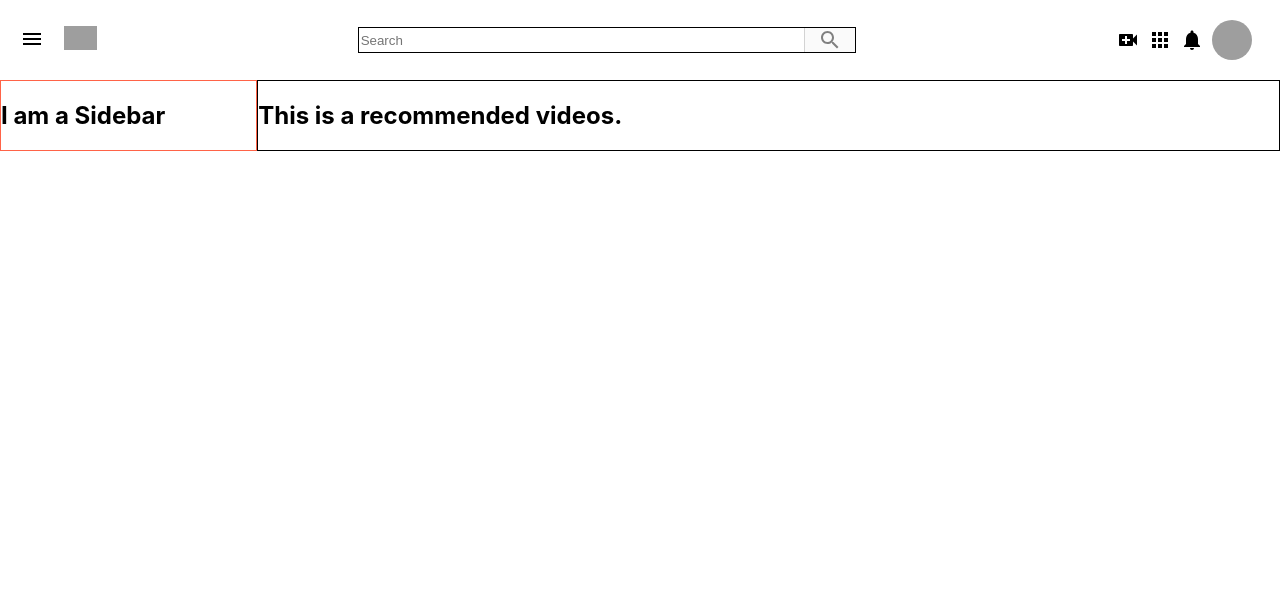
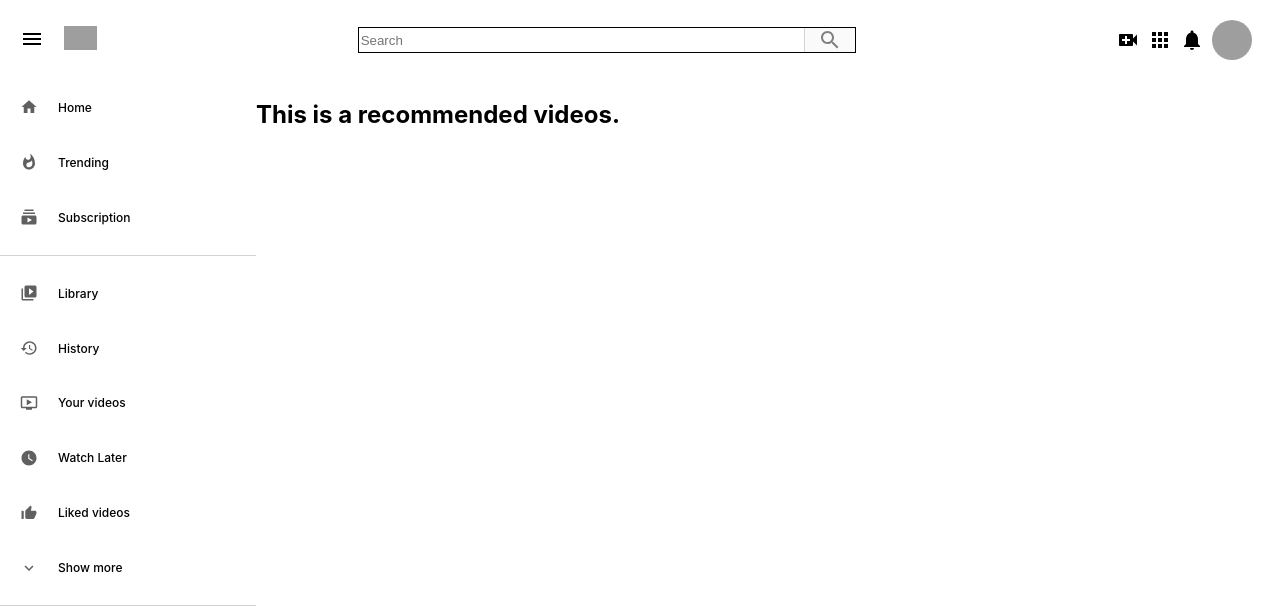
Before and after one commit to EinsVision/Youtube-clone, a React (Create React App) app in the folder youtube-clone/: page / in a window 1280 px wide. Shown: the top 610 px of the page. Built offline with nearby package versions, Linux system fonts and the light colour scheme; grey boxes are pictures that could not be loaded.

Commit message:
sidebar built

```diff
--- a/youtube-clone/public/index.html
+++ b/youtube-clone/public/index.html
@@ -24,7 +24,7 @@
       work correctly both with client-side routing and a non-root public URL.
       Learn how to configure a non-root public URL by running `npm run build`.
     -->
-    <title>React App</title>
+    <title>Youtube clone</title>
   </head>
   <body>
     <noscript>You need to enable JavaScript to run this app.</noscript>
--- a/youtube-clone/src/App.css
+++ b/youtube-clone/src/App.css
@@ -1,4 +1,3 @@
 .app__page{
   display: flex;
-
 }
--- a/youtube-clone/src/RecommendedVideos.css
+++ b/youtube-clone/src/RecommendedVideos.css
@@ -1,4 +1,3 @@
 .recommendedVideos{
   flex: 0.8;
-  border: 1px solid black;
 }
--- a/youtube-clone/src/Sidebar.css
+++ b/youtube-clone/src/Sidebar.css
@@ -1,4 +1,11 @@
 .sidebar{
   flex: 0.2;
-  border: 1px solid tomato;
 }
+
+.sidebar > hr{
+  height: 1px;
+  border: 0;
+  background-color: lightgray;
+  margin-top: 10px;
+  margin-bottom: 10px;
+}
--- a/youtube-clone/src/Sidebar.js
+++ b/youtube-clone/src/Sidebar.js
@@ -1,10 +1,30 @@
 import React from 'react';
 import './Sidebar.css';
+import SidebarRow from './SidebarRow';
+import HomeIcon from '@material-ui/icons/Home';
+import WhatshotIcon from '@material-ui/icons/Whatshot';
+import SubscriptionsIcon from '@material-ui/icons/Subscriptions';
+import VideoLibraryIcon from '@material-ui/icons/VideoLibrary';
+import HistoryIcon from '@material-ui/icons/History';
+import OndemandVideoIcon from '@material-ui/icons/OndemandVideo';
+import WatchLaterIcon from '@material-ui/icons/WatchLater';
+import ThumbUpAltIcon from '@material-ui/icons/ThumbUpAlt';
+import ExpandMoreIcon from '@material-ui/icons/ExpandMore';
 
 function Sidebar() {
   return (
     <div className='sidebar'>
-      <h2> I am a Sidebar</h2>
+      <SidebarRow selected Icon={HomeIcon} title='Home'/>
+      <SidebarRow Icon={WhatshotIcon} title='Trending'/>
+      <SidebarRow Icon={SubscriptionsIcon} title='Subscription'/>
+      <hr/>
+      <SidebarRow Icon={VideoLibraryIcon} title='Library'/>
+      <SidebarRow Icon={HistoryIcon} title='History'/>
+      <SidebarRow Icon={OndemandVideoIcon} title='Your videos'/>
+      <SidebarRow Icon={WatchLaterIcon} title='Watch Later'/>
+      <SidebarRow Icon={ThumbUpAltIcon} title='Liked videos'/>
+      <SidebarRow Icon={ExpandMoreIcon} title='Show more'/>
+      <hr/>
     </div>
   )
 }
--- /dev/null
+++ b/youtube-clone/src/SidebarRow.css
@@ -0,0 +1,42 @@
+.sidebarRow{
+  display: flex;
+  align-items: center;
+  padding: 10px 20px;
+}
+
+.sidebarRow__icon{
+  color: #606060;
+  font-size: large !important;
+}
+
+.sidebarRow__title{
+  flex: 1;
+  margin-left: 20px;
+  font-size: 12px;
+  font-weight: 500;
+}
+
+.sidebarRow:hover{
+  background-color: lightgray;
+  cursor: pointer;
+}
+
+.sidebarRow:hover > .sidebarRow__icon{
+  color: red;
+}
+
+.sidebarRow:hover > .sidebarRow__title{
+  font-weight: bold;
+}
+/*
+.sidebarRow.selected {
+  background-color: lightgray;
+} */
+
+/* .sidebarRow.selected > .sidebarRow__icon{
+  color: red;
+}
+
+.sidebarRow.selected > .sidebarRow__title{
+  font-weight: bold;
+} */
--- /dev/null
+++ b/youtube-clone/src/SidebarRow.js
@@ -0,0 +1,13 @@
+import React from 'react';
+import './SidebarRow.css';
+
+function SidebarRow({selected, Icon, title }) {
+  return (
+    <div className={`sidebarRow ${selected && 'selected'}`}>
+      <Icon className='sidebarRow__icon'/>
+      <h2 className='sidebarRow__title'>{title}</h2>
+    </div>
+  )
+}
+
+export default SidebarRow
```
